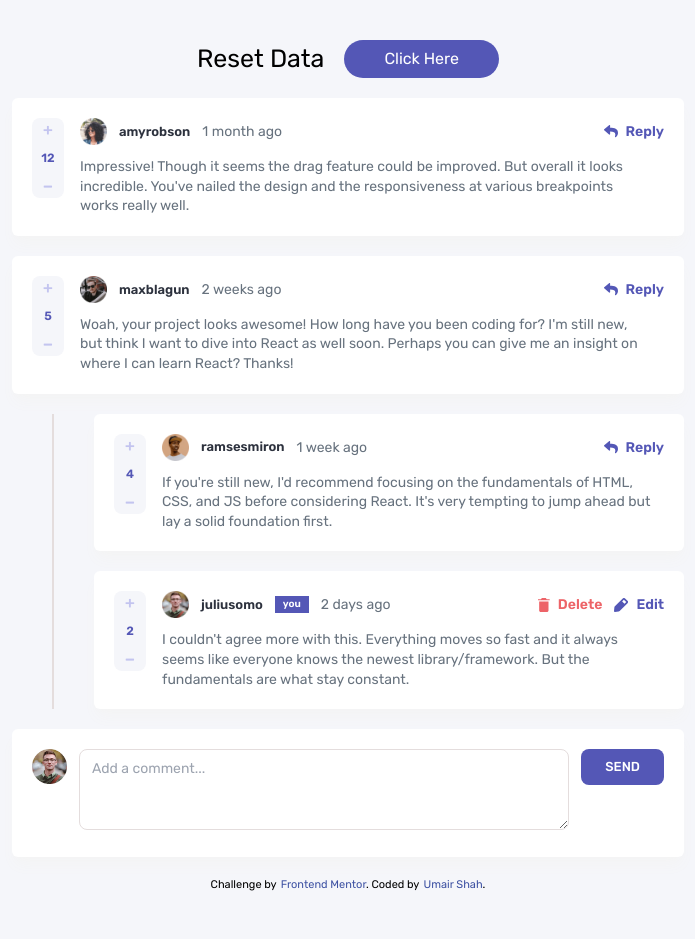
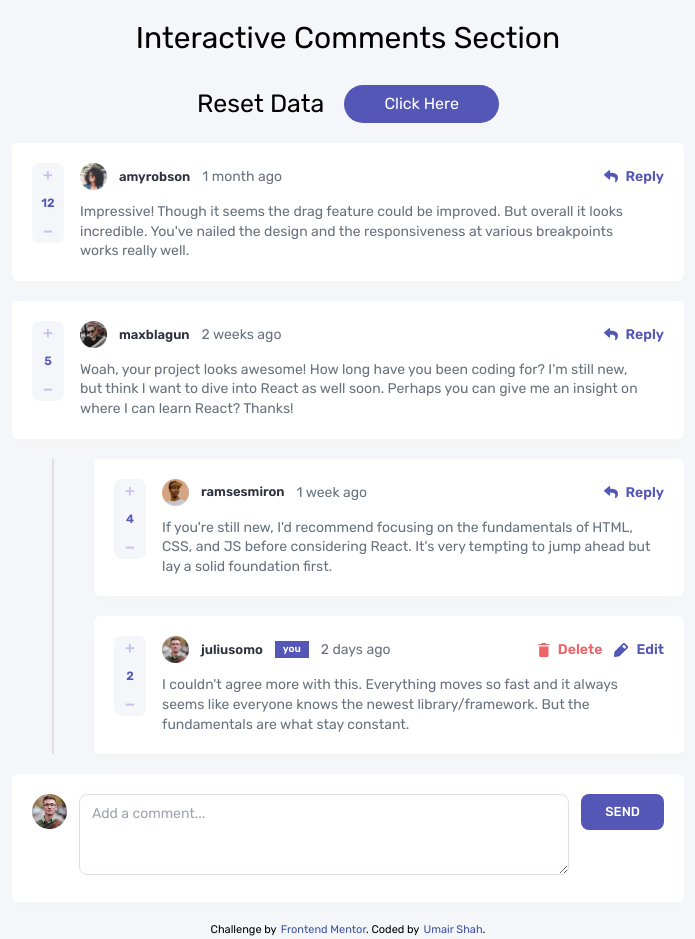
Before and after one commit to nicefellow1234/Frontend-Mentor-Interactive-Comments-Section, a Next.js app: page / in a window 1280 px wide. Shown: the whole page, without its empty margins (292-987 px from the left). Before the commit the page ends 894 px from the top, so only its background shows below. Built offline with nearby package versions, Linux system fonts and the light colour scheme.

Commit message:
Fixed issues reported by Frontend mentor

```diff
--- a/src/app/comments-section.js
+++ b/src/app/comments-section.js
@@ -107,6 +107,7 @@ export default function CommentsSection({ currentUser, comments }) {
 
   return (
     <>
+      <main>
         <Notify notifyStatus={notifyStatus} />
         <Modal
           modalStatus={modalStatus}
@@ -114,8 +115,10 @@ export default function CommentsSection({ currentUser, comments }) {
           handleDeleteRecord={handleDeleteRecord}
           setDeleteRecord={setDeleteRecord}
         />
-      <main>
-        <div className="container max-w-2xl mx-auto mt-10">
+        <div className="container max-w-2xl mx-auto mt-4">
+          <h1 className="text-[30px] mb-6 text-center">
+            Interactive Comments Section
+          </h1>
           <div className="flex justify-center mb-5">
             <div className="flex items-center mx-auto">
               <div className="text-[25px] mr-5">Reset Data</div>
```
Lines whose indentation alone changed are shown as unchanged.
